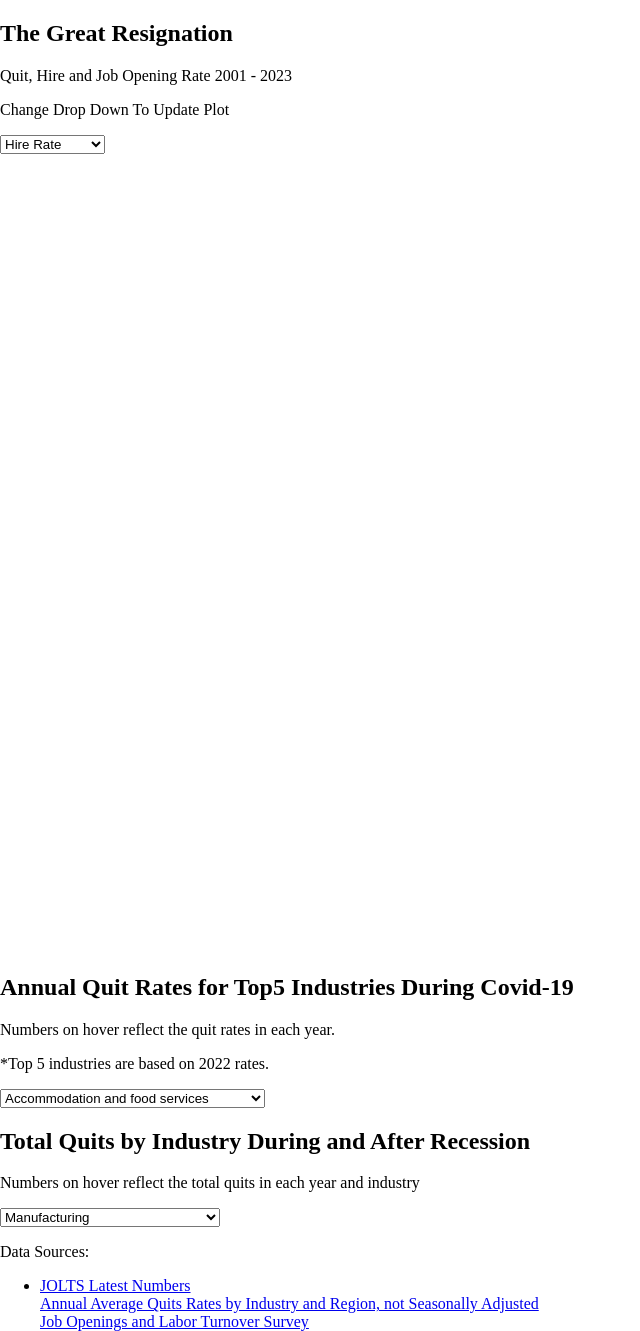
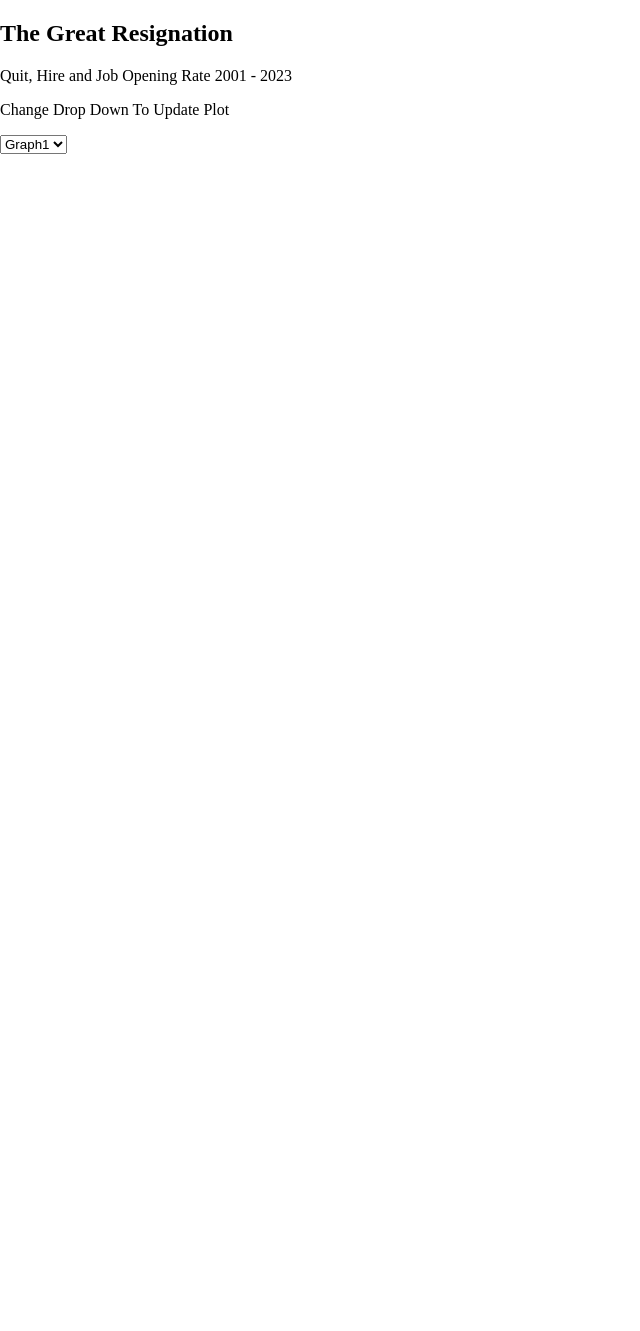
Before and after one commit to CharlesQuinn1/Trafic-Safety-Enhancement, a plain HTML site: page index_test.html in a window 1280 px wide. Shown: the whole page, without its empty margins (0-640 px from the left). After the commit the page ends 954 px from the top, so only its background shows below. Drawn offline with nearby package versions, Linux system fonts and the light colour scheme.

Commit message:
Update file

```diff
--- a/index_test.html
+++ b/index_test.html
@@ -43,14 +43,15 @@
   <p>Quit, Hire and Job Opening Rate 2001 - 2023</p>
   <p>Change Drop Down To Update Plot</p>
   <select id="selDataset">
-      <option value="Hire Rate">Hire Rate</option>
-      <option value="Quit Rate">Quit Rate</option>
-      <option value="Job Openings">Job Openings</option>
+      <option value="Graph1">Graph1</option>
+      <option value="Graph2">Graph2</option>
+      <option value="Graph3">Graph3</option>
+      <option value="Graph4">Graph4</option>
   </select>
   <!-- <div id="plot"></div> -->
   <div id="map"></div>
 
-    <h2>Annual Quit Rates for Top5 Industries During Covid-19</h2>
+    <!-- <h2>Annual Quit Rates for Top5 Industries During Covid-19</h2>
     <p>Numbers on hover reflect the quit rates in each year.</p>
     <p>*Top 5 industries are based on 2022 rates.</p>
     <select id="selDataset1">
@@ -74,9 +75,9 @@
         <option value="Education and health services">Education and health services</option>
         <option value="Government">Government</option>
     </select>
-  <div id="plot2"></div>
+  <div id="plot2"></div> -->
 
-  <p>Data Sources:<br />
+  <!-- <p>Data Sources:<br />
       <ul>
             <li>
               <a href="https://www.bls.gov/jlt/latest-numbers.htm">JOLTS Latest Numbers</a><br />
@@ -84,8 +85,8 @@
               <a href="https://data.bls.gov/PDQWeb/jt">Job Openings and Labor Turnover Survey</a><br />
             </li>
 
-  </p>
-  <script type="text/javascript" src="{{ url_for('static', filename='static/js/logic_test.js') }}"></script>
+  </p> -->
+  <script type="text/javascript" src="{{ url_for('static', filename='js/logic_test.js') }}"></script>
   <!-- <script type="text/javascript" src="{{ url_for('static', filename='js/plots.js') }}"></script>
   <script type="text/javascript" src="{{ url_for('static', filename='js/max_plots.js') }}"></script> -->
 </body>
```
Also changed, not shown: static/js/logic_test.js (+9 -5 lines).
